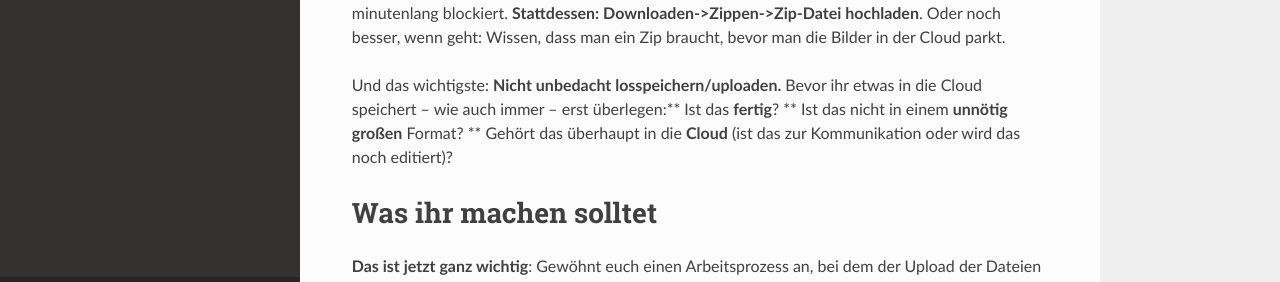
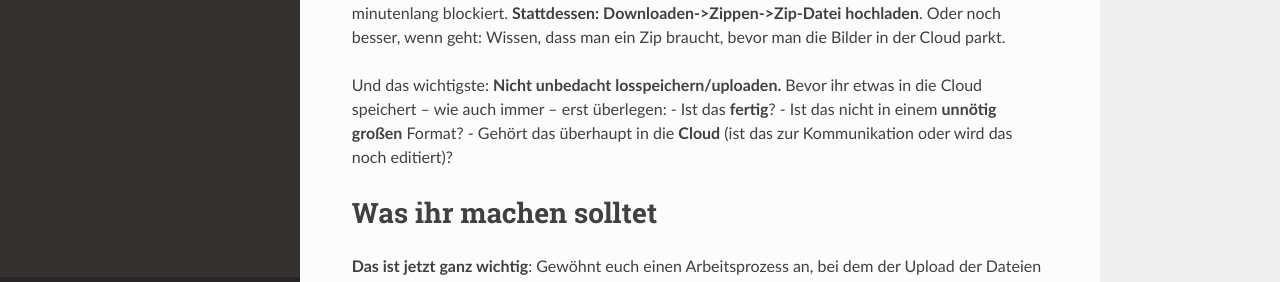
Before and after one commit to grandgeorg/m4models-cloud-manual, an MkDocs documentation site: the page built from docs/einleitung.md, in a window 1280 px wide and 900 px high, scrolled down 1503 px. Shown: the part 583-865 px from the top of the window. Built offline with MkDocs 1.6.1, drawn with Linux system fonts in a browser that asks for light colours; nearby versions of some CDN libraries; old or Windows-style settings are respelled for this version of MkDocs; some of the changed text lies outside the part shown.

```diff
--- a/docs/einleitung.md
+++ b/docs/einleitung.md
@@ -48,7 +48,7 @@ Das heißt auch, dass Ihr Fotos in solchen Formaten, die Ihr von Fotografen zuge
 
 **Kurz**: Die Cloud ist **kein** Zwischenspeicher oder Arbeitslaufwerk.
 
-# Was ihr nicht machen solltet #
+# Was ihr **nicht** machen solltet #
 
 Egal wie ihr auf die Dateien der Cloud zugreift – sie liegen im Internet und nicht auf eurem Rechner. Ihr solltet also in der Regel **nicht Dateien von der Cloud direkt zum Bearbeiten öffnen**. Das Speichern auf die Cloud ist ein Upload, das Öffnen der Datei ein Download und jedes Speichern der Datei ein erneuter Upload. Das ist natürlich langsam und auch fehleranfällig.
 
@@ -56,9 +56,10 @@ Ihr solltet **keine Dateien aus Programmen heraus direkt in die Cloud** speicher
 
 Niemals Dateien in der Cloud direkt auswählen und per rechter Maustaste z.B. zu einem ZIP-Archiv hinzufügen. Auch hier wäre das Download->Verarbeitung->Upload, und euer Rechner wäre minutenlang blockiert. **Stattdessen: Downloaden->Zippen->Zip-Datei hochladen**. Oder noch besser, wenn geht: Wissen, dass man ein Zip braucht, bevor man die Bilder in der Cloud parkt.
 
-Und das wichtigste: **Nicht unbedacht losspeichern/uploaden.** Bevor ihr etwas in die Cloud speichert – wie auch immer – erst überlegen:** Ist das **fertig**?
-** Ist das nicht in einem **unnötig großen** Format?
-** Gehört das überhaupt in die **Cloud** (ist das zur Kommunikation oder wird das noch editiert)?
+Und das wichtigste: **Nicht unbedacht losspeichern/uploaden.** Bevor ihr etwas in die Cloud speichert – wie auch immer – erst überlegen:
+- Ist das **fertig**?
+- Ist das nicht in einem **unnötig großen** Format?
+- Gehört das überhaupt in die **Cloud** (ist das zur Kommunikation oder wird das noch editiert)?
 
 # Was ihr machen solltet #
 
```
